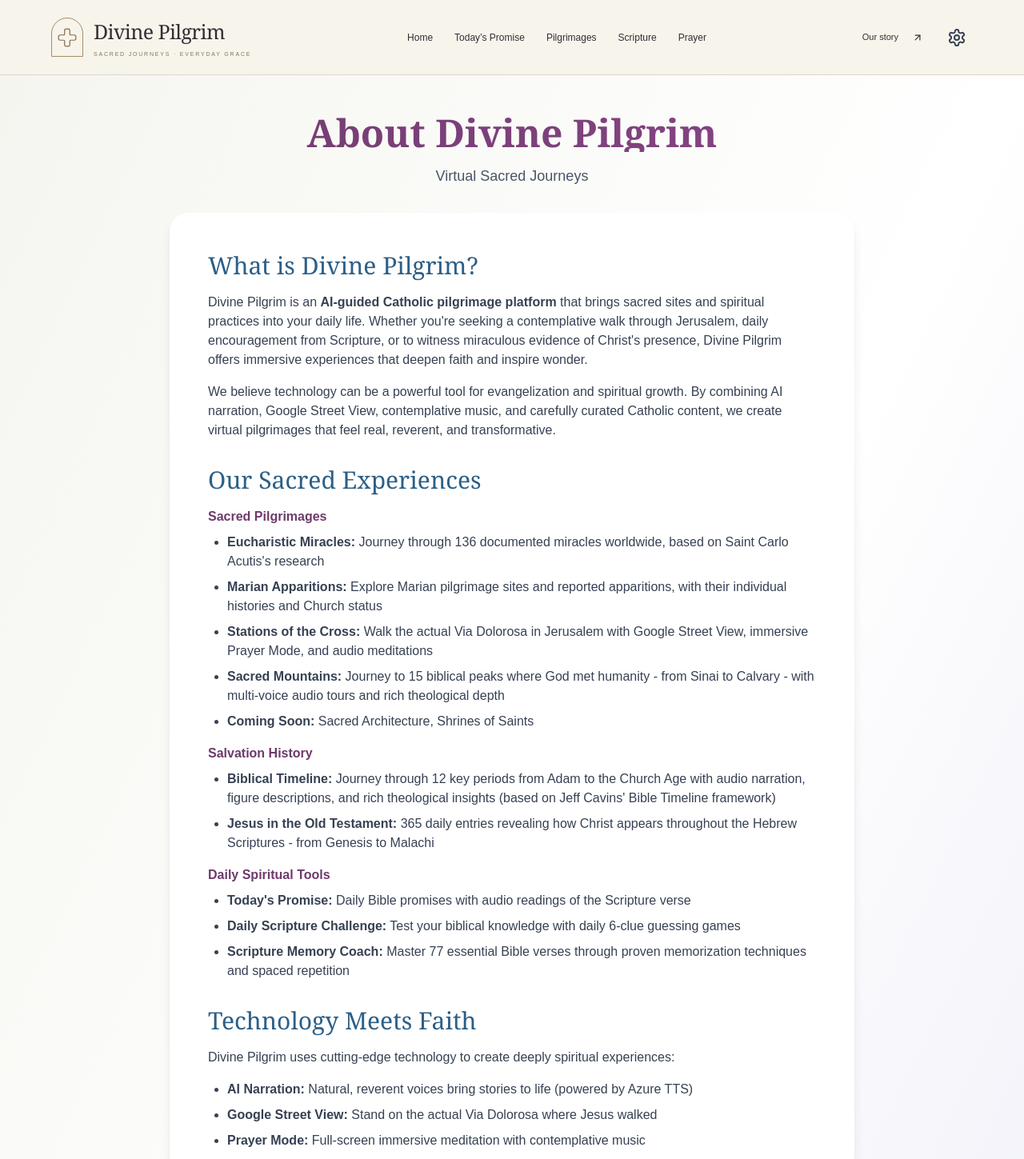
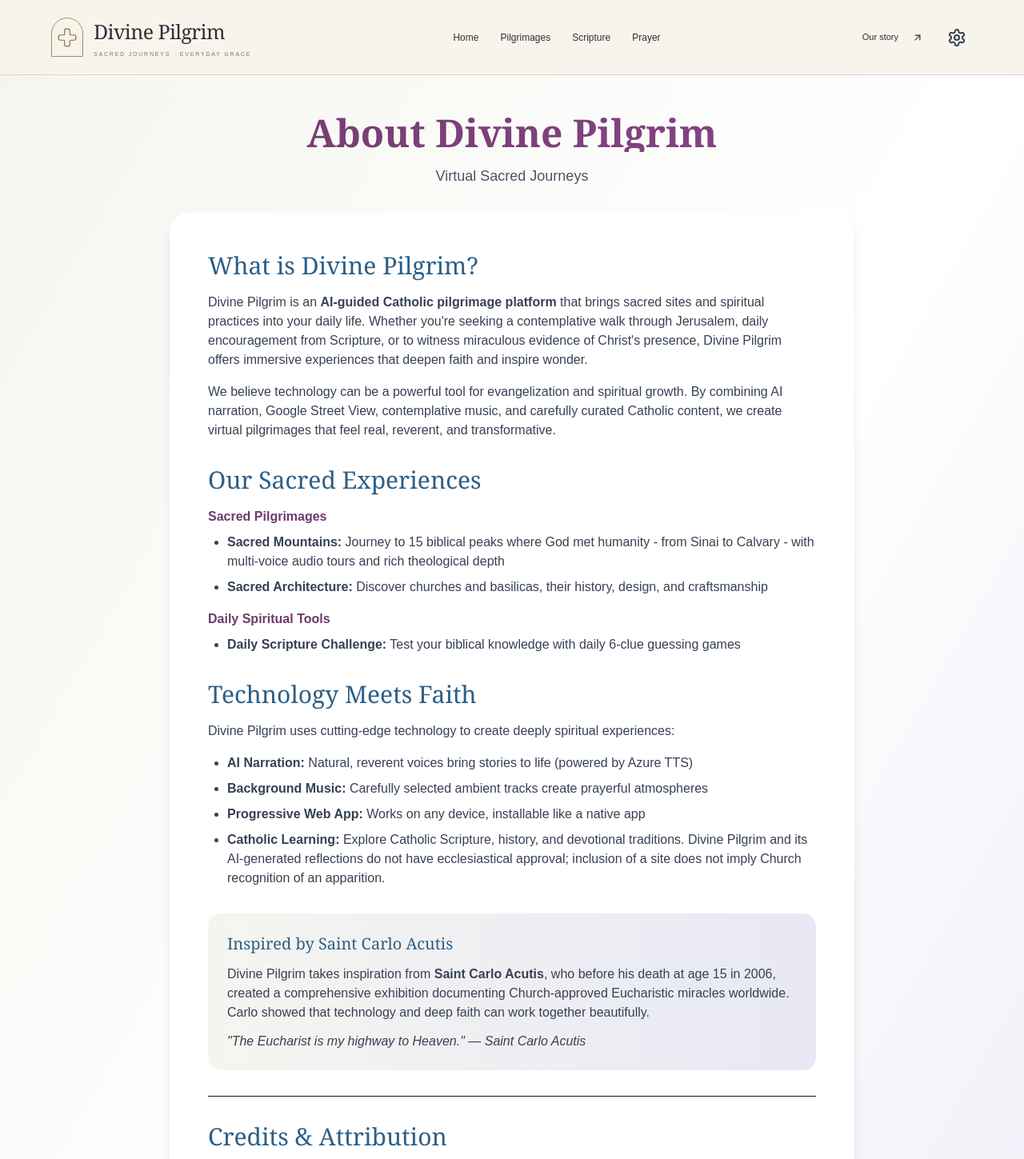
Before and after one commit to djcastelino/viasancta, a Next.js app: page /about in a window 1280 px wide. Shown: the top 1449 px of the page at 80% size. Built offline with nearby package versions, Linux system fonts and the light colour scheme.

Commit message:
Pause selected spiritual sections while preserving their content (#9)

```diff
--- a/app/about/page.tsx
+++ b/app/about/page.tsx
@@ -52,26 +52,15 @@ export default function AboutPage() {
               <div>
                 <h3 className="font-bold text-[#6e3a6c] mb-2">Sacred Pilgrimages</h3>
                 <ul className="list-disc pl-6 space-y-2">
-                  <li><strong>Eucharistic Miracles:</strong> Journey through 136 documented miracles worldwide, based on Saint Carlo Acutis's research</li>
-                  <li><strong>Marian Apparitions:</strong> Explore Marian pilgrimage sites and reported apparitions, with their individual histories and Church status</li>
-                  <li><strong>Stations of the Cross:</strong> Walk the actual Via Dolorosa in Jerusalem with Google Street View, immersive Prayer Mode, and audio meditations</li>
                   <li><strong>Sacred Mountains:</strong> Journey to 15 biblical peaks where God met humanity - from Sinai to Calvary - with multi-voice audio tours and rich theological depth</li>
-                  <li><strong>Coming Soon:</strong> Sacred Architecture, Shrines of Saints</li>
+                  <li><strong>Sacred Architecture:</strong> Discover churches and basilicas, their history, design, and craftsmanship</li>
                 </ul>
               </div>
-              <div>
-                <h3 className="font-bold text-[#6e3a6c] mb-2">Salvation History</h3>
-                <ul className="list-disc pl-6 space-y-2">
-                  <li><strong>Biblical Timeline:</strong> Journey through 12 key periods from Adam to the Church Age with audio narration, figure descriptions, and rich theological insights (based on Jeff Cavins' Bible Timeline framework)</li>
-                  <li><strong>Jesus in the Old Testament:</strong> 365 daily entries revealing how Christ appears throughout the Hebrew Scriptures - from Genesis to Malachi</li>
-                </ul>
-              </div>
+
               <div>
                 <h3 className="font-bold text-[#6e3a6c] mb-2">Daily Spiritual Tools</h3>
                 <ul className="list-disc pl-6 space-y-2">
-                  <li><strong>Today's Promise:</strong> Daily Bible promises with audio readings of the Scripture verse</li>
                   <li><strong>Daily Scripture Challenge:</strong> Test your biblical knowledge with daily 6-clue guessing games</li>
-                  <li><strong>Scripture Memory Coach:</strong> Master 77 essential Bible verses through proven memorization techniques and spaced repetition</li>
                 </ul>
               </div>
             </div>
@@ -88,8 +77,8 @@ export default function AboutPage() {
               </p>
               <ul className="list-disc pl-6 space-y-2">
                 <li><strong>AI Narration:</strong> Natural, reverent voices bring stories to life (powered by Azure TTS)</li>
-                <li><strong>Google Street View:</strong> Stand on the actual Via Dolorosa where Jesus walked</li>
-                <li><strong>Prayer Mode:</strong> Full-screen immersive meditation with contemplative music</li>
+
+
                 <li><strong>Background Music:</strong> Carefully selected ambient tracks create prayerful atmospheres</li>
                 <li><strong>Progressive Web App:</strong> Works on any device, installable like a native app</li>
                 <li><strong>Catholic Learning:</strong> Explore Catholic Scripture, history, and devotional traditions. Divine Pilgrim and its AI-generated reflections do not have ecclesiastical approval; inclusion of a site does not imply Church recognition of an apparition.</li>
@@ -104,7 +93,7 @@ export default function AboutPage() {
             </h3>
             <div className="text-gray-700 space-y-3">
               <p>
-                Our Eucharistic Miracles pilgrimage is directly inspired by <strong>Saint Carlo Acutis</strong>,
+                Divine Pilgrim takes inspiration from <strong>Saint Carlo Acutis</strong>,
                 who before his death at age 15 in 2006, created a comprehensive exhibition documenting
                 Church-approved Eucharistic miracles worldwide. Carlo showed that technology and deep faith
                 can work together beautifully.
@@ -134,7 +123,6 @@ export default function AboutPage() {
                 {' '}— a groundbreaking system for understanding salvation history through 12 key periods
               </p>
               <p>
-                <strong>Eucharistic Miracles:</strong> Images courtesy of{' '}
                 <a
                   href="https://www.miracolieucaristici.org"
                   target="_blank"
--- a/app/components/HomeDailyHero.tsx
+++ b/app/components/HomeDailyHero.tsx
@@ -34,8 +34,8 @@ export default function HomeDailyHero({ churches }: { churches: DailyArchitectur
             <a className="pilgrim-button pilgrim-button-gold" href="#tours">
               Begin your pilgrimage <ArrowUpRight size={18} />
             </a>
-            <a className="pilgrim-quiet-link" href="#promise">
-              A moment with His Word <ArrowDown size={16} />
+            <a className="pilgrim-quiet-link" href="#challenge">
+              Discover today’s Scripture challenge <ArrowDown size={16} />
             </a>
           </div>
         </div>
--- a/app/components/JourneyFrame.tsx
+++ b/app/components/JourneyFrame.tsx
@@ -1,5 +1,6 @@
 /* Existing local artwork is pre-optimized for the collection openings. */
 /* eslint-disable @next/next/no-img-element */
+import { isSectionVisible } from "@/app/lib/sectionVisibility";
 import Link from "next/link";
 import type { ReactNode } from "react";
 import { ArrowLeft, ArrowUpRight, Cross, Headphones } from "lucide-react";
@@ -132,7 +133,7 @@ export function JourneyHero({ kind, featured }: { kind: JourneyKind; featured?:
         className="journey-collections"
         aria-label="Sacred journey collections"
       >
-        {Object.entries(journeys).map(([key, value]) => (
+        {Object.entries(journeys).filter(([, value]) => isSectionVisible(value.href)).map(([key, value]) => (
           <Link
             key={key}
             href={value.href}
--- a/app/components/Navigation.tsx
+++ b/app/components/Navigation.tsx
@@ -6,7 +6,6 @@ import { Cross, Menu, X, ArrowUpRight } from "lucide-react";
 import SettingsMenu from "./SettingsMenu";
 const links = [
   ["/", "Home"],
-  ["/#promise", "Today’s Promise"],
   ["/#tours", "Pilgrimages"],
   ["/#challenge", "Scripture"],
   ["/#spiritual-warfare", "Prayer"],
@@ -82,8 +81,6 @@ export default function Navigation() {
         >
           {[
             ...links,
-            ["/#memory-verses", "Memory Verses"],
-            ["/#salvation-history", "Salvation History"],
             ["/about", "Our story"],
           ].map(([href, label]) => (
             <Link key={href} href={href} onClick={() => setOpen(false)}>
--- a/app/components/ScriptureShell.tsx
+++ b/app/components/ScriptureShell.tsx
@@ -1,3 +1,4 @@
+import { isSectionVisible } from "@/app/lib/sectionVisibility";
 import Link from "next/link";
 import { ArrowLeft, ArrowUpRight, BookOpen } from "lucide-react";
 export function ScriptureHeader({
@@ -42,12 +43,14 @@ export function ScriptureHeader({
         >
           <span>01</span> Daily Scripture Challenge <ArrowUpRight size={15} />
         </Link>
+        {isSectionVisible("/memory-verses") && (
         <Link
           href="/memory-verses"
           aria-current={active === "memory" ? "page" : undefined}
         >
           <span>02</span> Scripture Memory Coach <ArrowUpRight size={15} />
         </Link>
+        )}
       </nav>
     </>
   );
--- a/app/layout.tsx
+++ b/app/layout.tsx
@@ -20,7 +20,7 @@ const geistMono = Geist_Mono({
 
 export const metadata: Metadata = {
   title: "Divine Pilgrim - Virtual Sacred Pilgrimages",
-  description: "Experience AI-guided virtual pilgrimage tours through Eucharistic miracles, Marian apparitions, and sacred sites worldwide.",
+  description: "Explore sacred architecture, biblical mountains, and daily six-clue Scripture challenges.",
 };
 
 export default function RootLayout({
--- /dev/null
+++ b/app/lib/sectionVisibility.ts
@@ -0,0 +1,13 @@
+// Content stays in the repository. Remove a path here to reopen its section.
+export const hiddenSections = [
+  '/tours/eucharistic-miracles',
+  '/tours/marian-apparitions',
+  '/stations-of-the-cross',
+  '/biblical-timeline',
+  '/jesus-in-ot',
+  '/memory-verses',
+];
+export const showTodaysPromise = false;
+export function isSectionVisible(path: string) {
+  return !hiddenSections.some(hidden => path === hidden || path.startsWith(hidden + '/'));
+}
--- a/app/page.tsx
+++ b/app/page.tsx
@@ -10,6 +10,7 @@ import {
   MoveUpRight,
   Sparkles,
 } from "lucide-react";
+import { isSectionVisible, showTodaysPromise } from "./lib/sectionVisibility";
 import TodaysPromise from "./components/TodaysPromise";
 import HomeDailyHero from "./components/HomeDailyHero";
 import churches from "@/public/sacred-architecture.json";
@@ -90,14 +91,14 @@ export default function Home() {
         </p>
         <span>YOUR DAILY COMPANION IN FAITH</span>
       </div>
-      <TodaysPromise editorial />
+      {showTodaysPromise && <TodaysPromise editorial />}
       <section
         className="pilgrim-section"
         id="tours"
         aria-labelledby="journeys-title"
       >
         <div className="pilgrim-section-top">
-          <p className="pilgrim-eyebrow">02 / PLACES OF GRACE</p>
+          <p className="pilgrim-eyebrow">01 / PLACES OF GRACE</p>
           <span>VIRTUAL PILGRIMAGES · REAL MOMENTS OF REFLECTION</span>
         </div>
         <div className="pilgrim-section-heading">
@@ -112,9 +113,9 @@ export default function Home() {
           </p>
         </div>
         <div className="pilgrim-journeys">
-          {pilgrimages.map((item, i) => (
+          {pilgrimages.filter(item => isSectionVisible(item.href)).map((item) => (
             <Link
-              className={`pilgrim-journey ${i > 2 ? "pilgrim-journey-wide" : ""}`}
+              className="pilgrim-journey pilgrim-journey-wide"
               href={item.href}
               key={item.href}
             >
@@ -147,7 +148,7 @@ export default function Home() {
       >
         <div className="pilgrim-word-intro">
           <BookOpen size={45} strokeWidth={0.8} />
-          <p className="pilgrim-eyebrow">03 / GROW IN THE WORD</p>
+          <p className="pilgrim-eyebrow">02 / GROW IN THE WORD</p>
           <h2 id="word-title">
             A little each day.
             <br />
@@ -155,10 +156,10 @@ export default function Home() {
           </h2>
           <p>
             Make Scripture part of your everyday life. A question to ponder. A
-            verse to carry with you.
+            discovery to make through six clues.
           </p>
         </div>
-        <div className="pilgrim-word-tools">
+        <div className="pilgrim-word-tools pilgrim-word-tools-single">
           <Link href="/challenge" className="pilgrim-word-card">
             <span className="pilgrim-eyebrow">
               A FRESH CHALLENGE, EVERY DAY
@@ -176,6 +177,7 @@ export default function Home() {
               Explore today’s challenge <ArrowUpRight size={19} />
             </span>
           </Link>
+          {isSectionVisible("/memory-verses") && (
           <Link
             id="memory-verses"
             href="/memory-verses"
@@ -195,6 +197,7 @@ export default function Home() {
               Begin with a verse <ArrowUpRight size={19} />
             </span>
           </Link>
+          )}
         </div>
       </section>
       <section
@@ -203,7 +206,7 @@ export default function Home() {
         aria-labelledby="prayer-title"
       >
         <div className="pilgrim-section-top">
-          <p className="pilgrim-eyebrow">04 / STRENGTH FOR THE SOUL</p>
+          <p className="pilgrim-eyebrow">03 / STRENGTH FOR THE SOUL</p>
           <Heart size={22} strokeWidth={1} />
         </div>
         <div className="pilgrim-section-heading">
@@ -241,6 +244,7 @@ export default function Home() {
           ))}
         </div>
       </section>
+      {isSectionVisible("/biblical-timeline") && isSectionVisible("/jesus-in-ot") && (
       <section
         className="pilgrim-history"
         id="salvation-history"
@@ -281,6 +285,7 @@ export default function Home() {
           </Link>
         </div>
       </section>
+      )}
       <footer className="pilgrim-footer">
         <div className="pilgrim-footer-main">
           <div>
@@ -298,7 +303,7 @@ export default function Home() {
               Our story <ArrowUpRight size={14} />
             </Link>
             <Link href="/privacy">Privacy</Link>
-            <a href="#promise">Today’s Promise</a>
+            <Link href="/challenge">Daily Scripture Challenge</Link>
           </div>
         </div>
         <div className="pilgrim-footer-bottom">
--- a/app/pilgrim.css
+++ b/app/pilgrim.css
@@ -1239,3 +1239,6 @@
   font: 600 12px/1.3 Arial, sans-serif;
   letter-spacing: 0.4px;
 }
+
+/* The focused homepage keeps one Scripture tool without an empty grid cell. */
+.pilgrim-word-tools-single { grid-template-columns: 1fr; }
--- a/next.config.ts
+++ b/next.config.ts
@@ -1,3 +1,4 @@
+import { hiddenSections } from "./app/lib/sectionVisibility";
 import type { NextConfig } from "next";
 
 // @ts-ignore - next-pwa doesn't have TypeScript definitions
@@ -5,6 +6,11 @@ import withPWA from 'next-pwa';
 
 const nextConfig: NextConfig = {
   reactStrictMode: false, // Temporarily disable to prevent double-mounting in dev
+  async redirects() {
+    return [...hiddenSections, '/miracles'].map(path => ({
+      source: `${path}/:path*`, destination: '/', permanent: false,
+    }));
+  },
   async rewrites() {
     return [
       {
```
Also changed, not shown: 1 other file (tests, documents, lock files or other folders).
